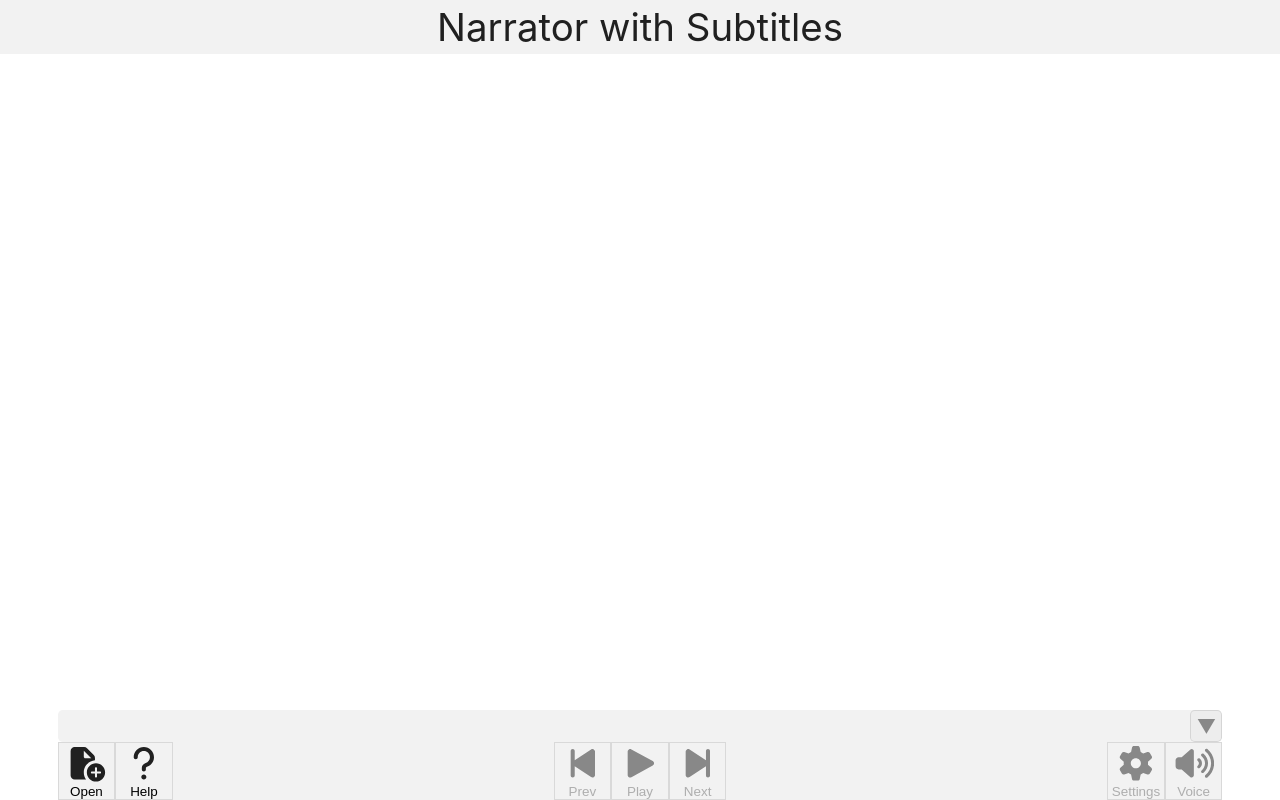
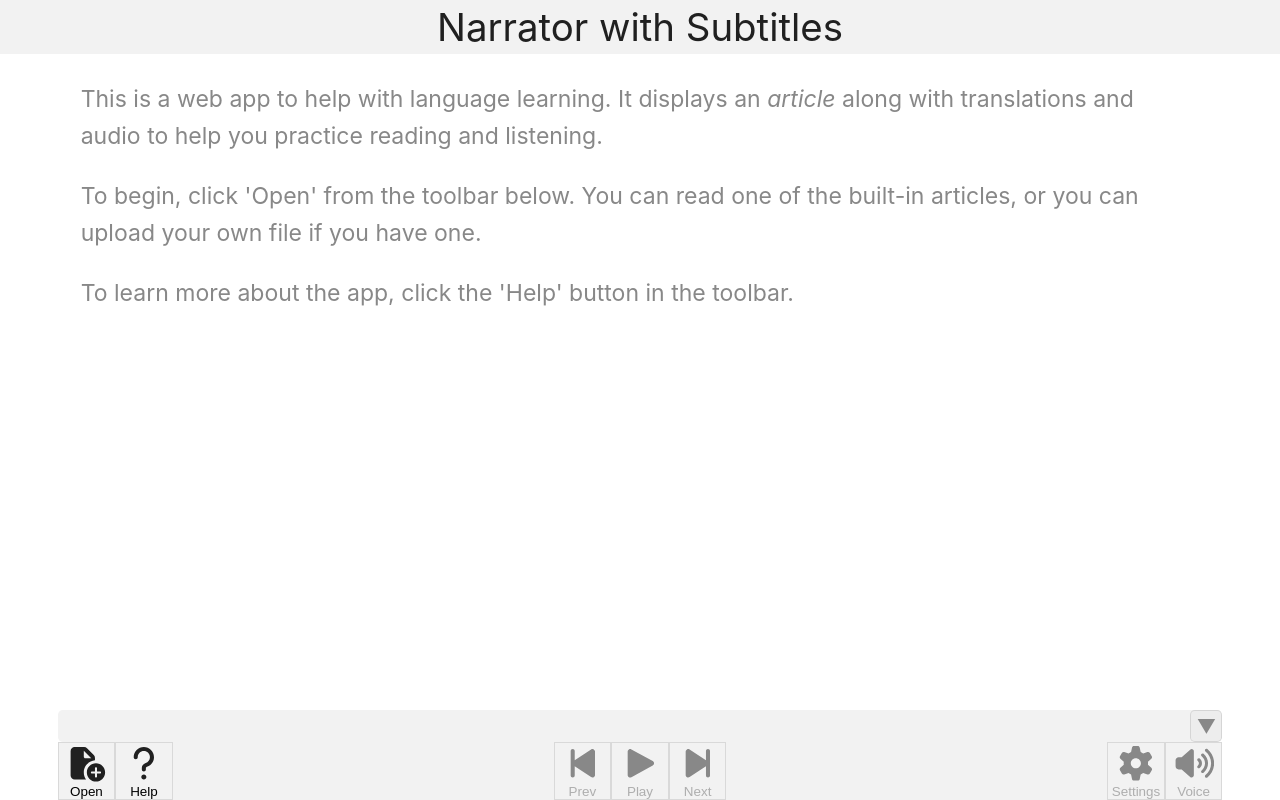
Before and after one commit to sharmaeklavya2/narrator-ws, a website with bundled scripts: page index.html in a window 1280 px wide. Built offline with nearby package versions, Linux system fonts and the light colour scheme; files whose address does not match are found by name.

Commit message:
add newbie-info

```diff
--- a/assets/app.css
+++ b/assets/app.css
@@ -40,11 +40,15 @@ body {
     font-size: 2em;
     padding: 0.1em 0 0.1em 0;
 }
-main {
+main, #newbie-info {
     padding: 0.2em 1em;
     font-size: 1.2em;
     line-height: var(--line-height);
 }
+#newbie-info {
+    color: var(--text-secondary);
+}
+
 @media(min-width: 640px) {
     body .inner, footer {
         margin: 0 3em;
--- a/code/web.ts
+++ b/code/web.ts
@@ -425,6 +425,8 @@ function loadArticle(articleInfo: ArticleInfo): void {
     globals.articleInfo = articleInfo;
     const mainElem = document.getElementById('main')!;
     mainElem.replaceChildren(articleInfo.root);
+    const newbieElem = document.getElementById('newbie-info')!;
+    newbieElem.classList.add('hidden');
 
     globals.state = {currSent: 0, speaking: false};
     if(articleInfo.sockets.length === 0) {
--- a/index.html
+++ b/index.html
@@ -22,6 +22,22 @@
     <header>Narrator with Subtitles</header>
     <div class="inner">
         <ul id="msg-list"></ul>
+        <div id="newbie-info">
+<p>
+This is a web app to help with language learning.
+It displays an <i>article</i> along with translations
+and audio to help you practice reading and listening.
+</p>
+
+<p>
+To begin, click 'Open' from the toolbar below.
+You can read one of the built-in articles, or you can upload your own file if you have one.
+</p>
+
+<p>
+To learn more about the app, click the 'Help' button in the toolbar.
+</p>
+        </div>
         <main id="main" class="numheads"></main>
     </div>
 </div>
@@ -80,7 +96,7 @@
         </header>
         <div id="open-body" class="menu-body button-group">
             <div id="button-enlist" class="menu-item">Choose from built-in collection</div>
-            <div id="button-upload" class="menu-item">Upload an article</div>
+            <div id="button-upload" class="menu-item">Upload a file</div>
             <div id="button-edit" class="menu-item">Paste or write text</div>
         </div>
     </div>
```
